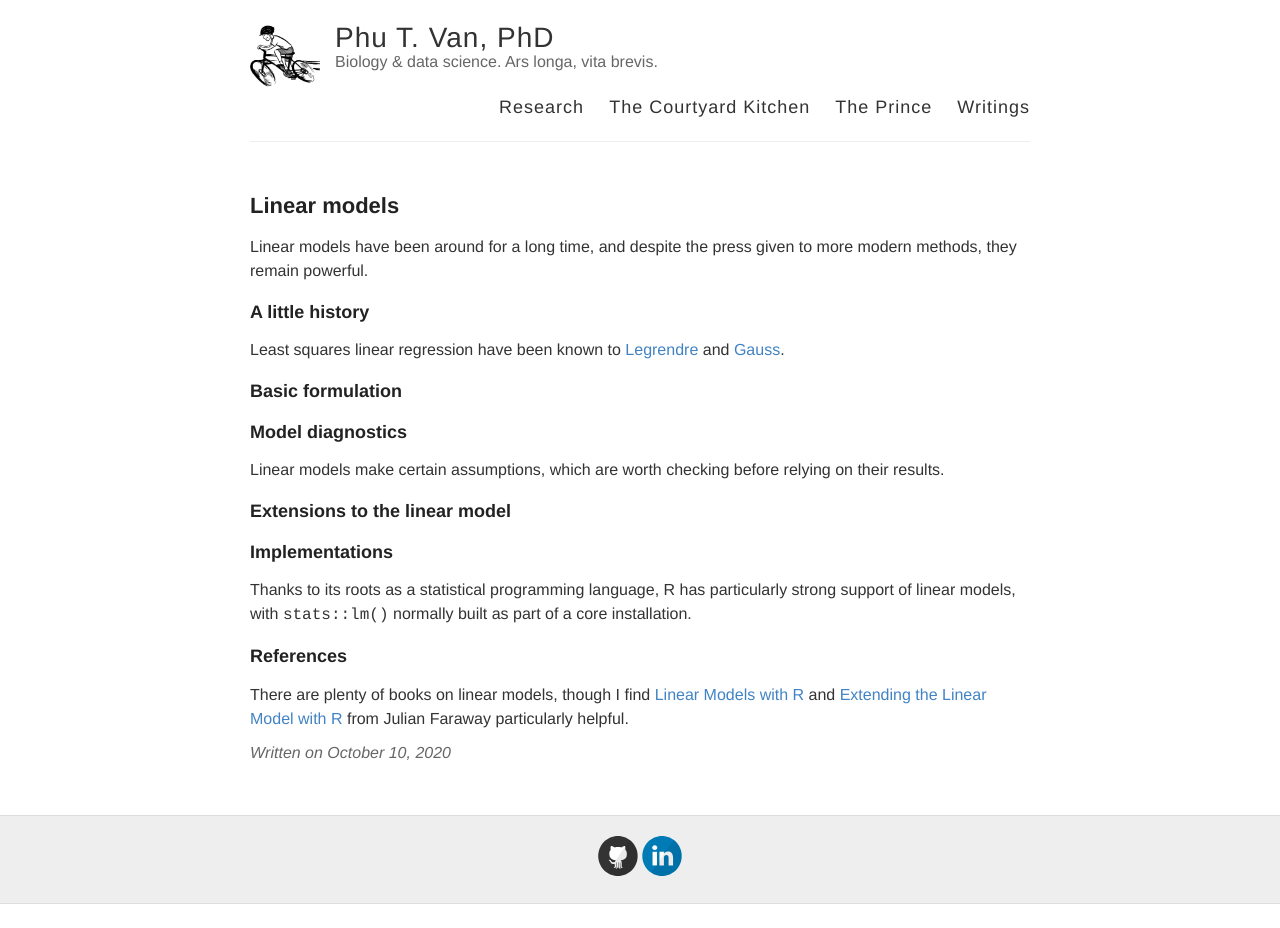
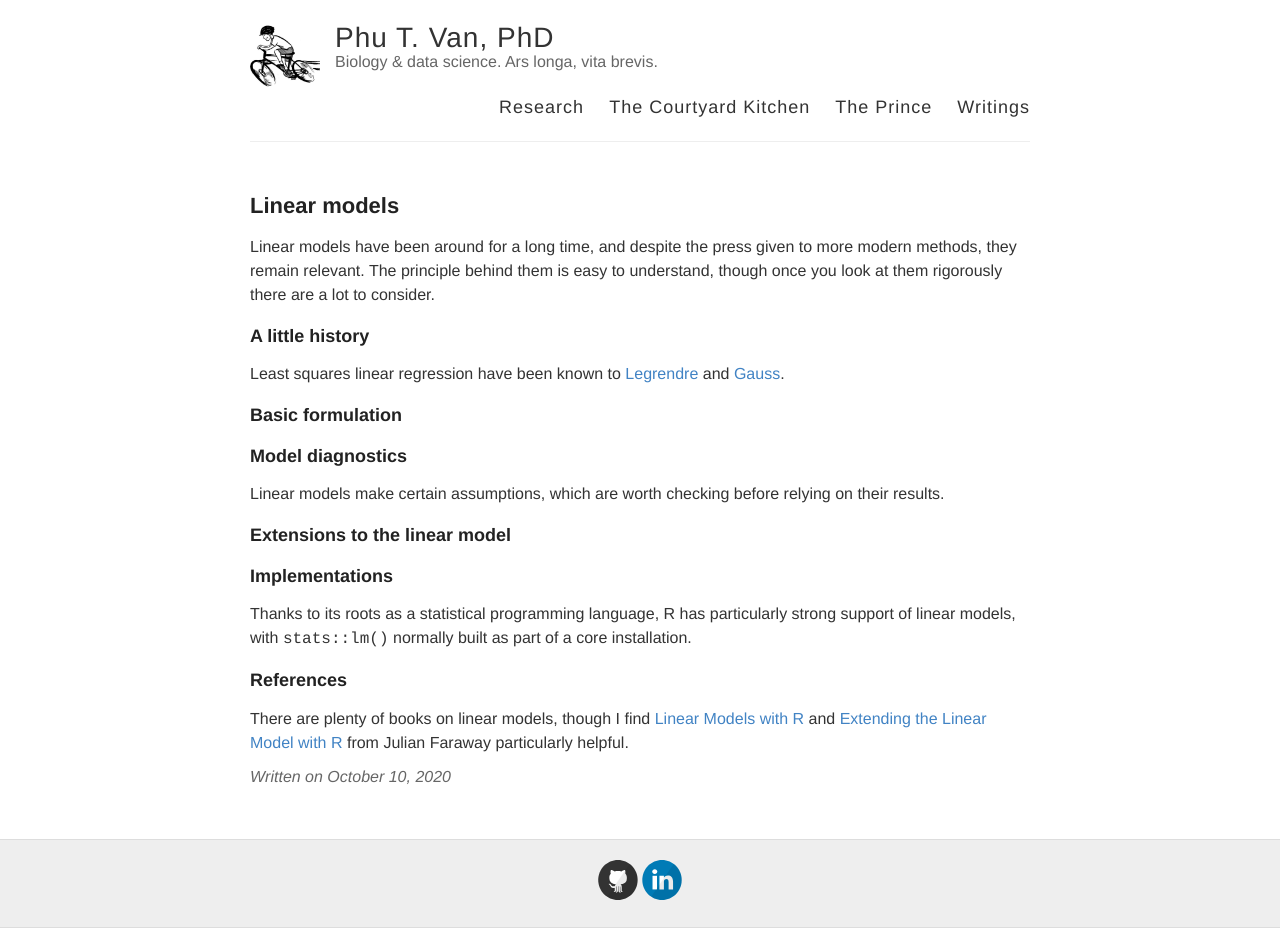
Before and after one commit to ptvan/ptvan.github.io, a Jekyll site: the page built from _posts/2020-10-10-linear-models.md, in a window 1280 px wide. Built offline with Jekyll 4.4.1, drawn with Linux system fonts in a browser that asks for light colours; before the commit the page ends 904 px from its top, so only the background shows below that.

Commit message:
updated intro

```diff
--- a/_posts/2020-10-10-linear-models.md
+++ b/_posts/2020-10-10-linear-models.md
@@ -3,7 +3,7 @@
 title: Linear models
 ---
 
-Linear models have been around for a long time, and despite the press given to more modern methods, they remain powerful.
+Linear models have been around for a long time, and despite the press given to more modern methods, they remain relevant. The principle behind them is easy to understand, though once you look at them rigorously there are a lot to consider.
 
 ### A little history
 
```
